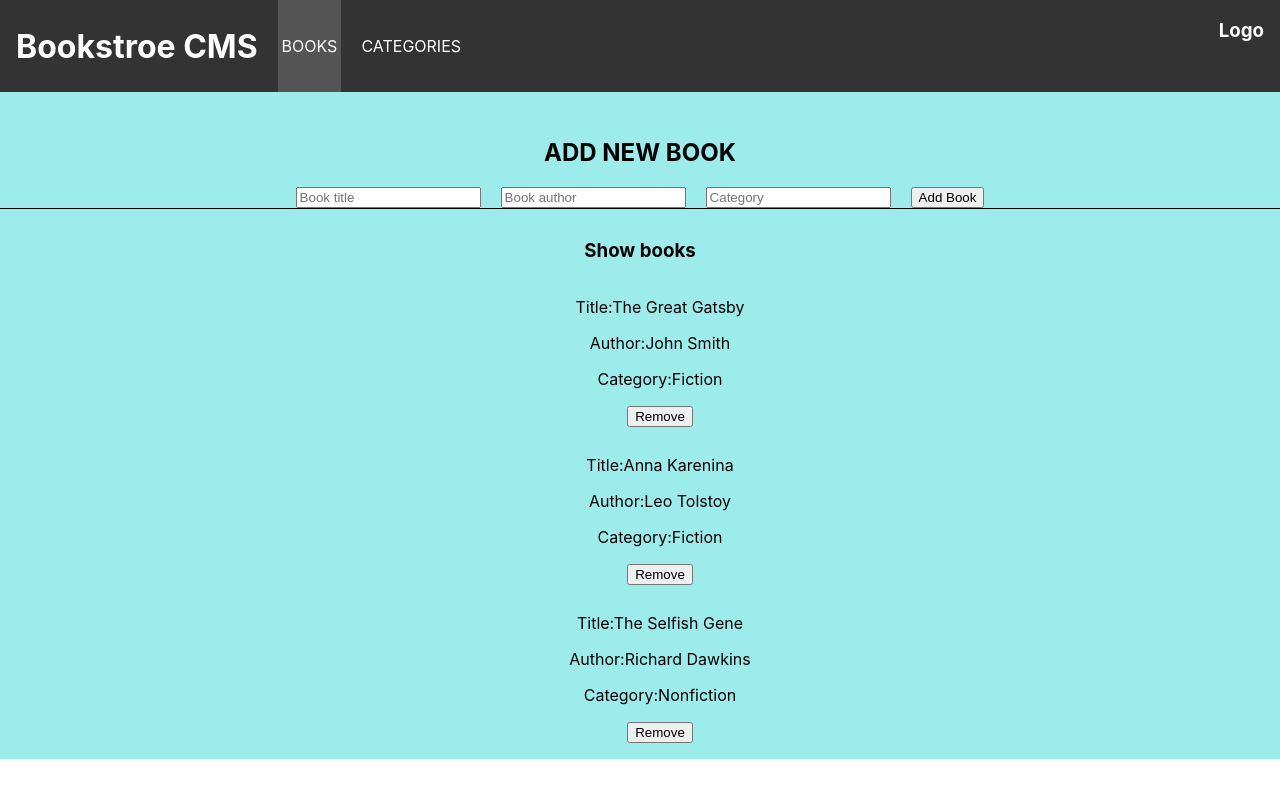
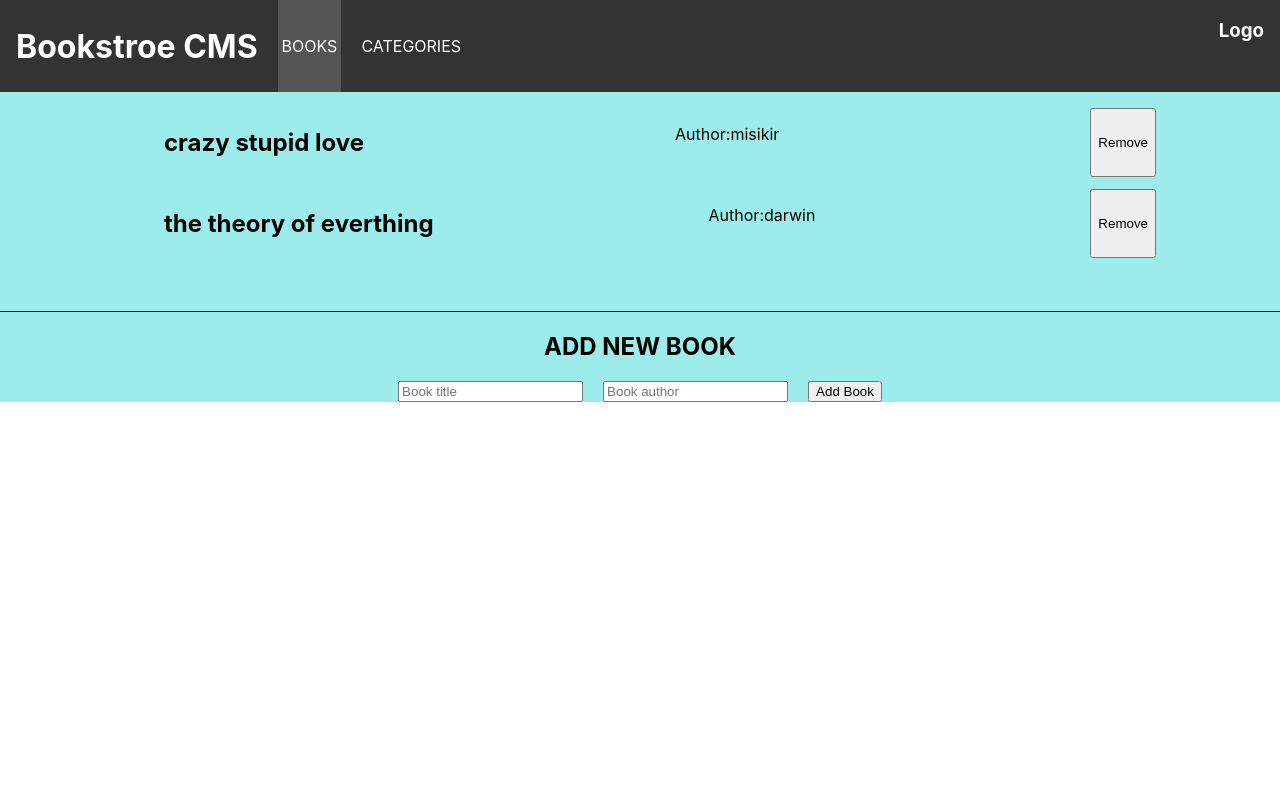
Before and after one commit to misikir21/bookstore, a React (Create React App) app: page / in a window 1280 px wide. Built offline with nearby package versions, Linux system fonts and the light colour scheme.

Commit message:
solve all issues

```diff
--- a/src/App.js
+++ b/src/App.js
@@ -1,11 +1,7 @@
 import './App.css';
-
 import { Route, Routes } from 'react-router-dom';
-
 import Navbar from './components/navbar';
-
 import BookPage from './components/route/books';
-
 import CategoryPage from './components/route/categories';
 
 function App() {
--- a/src/components/css/bookStyle.css
+++ b/src/components/css/bookStyle.css
@@ -21,7 +21,7 @@
 }
 
 .book-form {
-  border-bottom: 1px solid black;
+  border-top: 1px solid black;
   margin-top: 2%;
 }
 
--- a/src/components/route/addBook.jsx
+++ b/src/components/route/addBook.jsx
@@ -1,28 +1,19 @@
 import React, { useState } from 'react';
-import { useSelector, useDispatch } from 'react-redux';
-import { addBook } from '../../redux/books/booksSlice';
+import PropTypes from 'prop-types';
 import '../css/bookStyle.css';
 
-const BookForm = () => {
-  const books = useSelector((state) => state.books.booksItem);
-  const dispatch = useDispatch();
+const BookForm = ({ addBook }) => {
   const [title, setTitle] = useState('');
   const [author, setAuthor] = useState('');
-  const [category, setCategory] = useState('');
-
   const handleSubmit = (e) => {
     e.preventDefault();
     if (title && author) {
-      const newBook = {
-        item_id: `item${books.length + 1}`,
+      addBook({
         title,
         author,
-        category,
-      };
-      dispatch(addBook(newBook));
+      });
       setTitle('');
       setAuthor('');
-      setCategory('');
     }
   };
   return (
@@ -31,12 +22,6 @@ const BookForm = () => {
       <form onSubmit={handleSubmit}>
         <input type="text" className="book-title" placeholder="Book title" value={title} onChange={(e) => setTitle(e.target.value)} />
         <input type="text" placeholder="Book author" className="book-author" value={author} onChange={(e) => setAuthor(e.target.value)} />
-        <input
-          type="text"
-          placeholder="Category"
-          value={category}
-          onChange={(e) => setCategory(e.target.value)}
-        />
         <button type="submit">Add Book</button>
       </form>
     </div>
@@ -44,4 +29,8 @@ const BookForm = () => {
   );
 };
 
+BookForm.propTypes = {
+  addBook: PropTypes.func.isRequired,
+};
+
 export default BookForm;
--- a/src/components/route/booklist.jsx
+++ b/src/components/route/booklist.jsx
@@ -1,35 +1,17 @@
 import React from 'react';
-import { useSelector, useDispatch } from 'react-redux';
-import { removeBook } from '../../redux/books/booksSlice';
 import '../css/bookStyle.css';
 
-const BookList = () => {
-  const books = useSelector((state) => state.books.booksItem);
-  const dispatch = useDispatch();
+const BookList = (prop) => {
+  const { book, deleteBook } = prop;
   return (
-    <div>
-      <h3>Show books</h3>
-      <ul>
-        {books.map((book) => (
-          <li key={book.item_id}>
-            <p>
-              Title:
-              {book.title}
-            </p>
-            <p>
-              Author:
-              {book.author}
-            </p>
-            <p>
-              Category:
-              {book.category}
-            </p>
-            <button type="button" onClick={() => dispatch(removeBook({ item_id: book.item_id }))}>Remove</button>
-          </li>
-        ))}
-      </ul>
-    </div>
-
+    <li key={book.id} className="book-list">
+      <h2>{book.title}</h2>
+      <p>
+        Author:
+        {book.author}
+      </p>
+      <button type="button" onClick={() => deleteBook(book.id)}>Remove</button>
+    </li>
   );
 };
 export default BookList;
--- a/src/components/route/books.jsx
+++ b/src/components/route/books.jsx
@@ -1,12 +1,36 @@
-import React from 'react';
+import React, { useState } from 'react';
+import { v4 as uuidv4 } from 'uuid';
 import BookList from './booklist';
 import BookForm from './addBook';
 import '../css/bookStyle.css';
 
-const BookPage = () => (
-  <div className="container">
-    <BookForm />
-    <BookList />
-  </div>
-);
+const BookPage = () => {
+  const [bookInfo, setBookInfo] = useState([{
+    id: uuidv4(), title: 'crazy stupid love', author: 'misikir',
+  },
+  {
+    id: uuidv4(), title: 'the theory of everthing', author: 'darwin',
+  },
+  ]);
+
+  const addBook = ({ title, author }) => {
+    const newBook = {
+      id: uuidv4(), title, author,
+    };
+    setBookInfo([...bookInfo, newBook]);
+  };
+
+  const deleteBook = (id) => {
+    setBookInfo(bookInfo.filter((book) => book.id !== id));
+  };
+
+  return (
+    <div className="container">
+      <ul>
+        {bookInfo.map((book) => <BookList book={book} key={book.id} deleteBook={deleteBook} />)}
+      </ul>
+      <BookForm addBook={addBook} />
+    </div>
+  );
+};
 export default BookPage;
--- a/src/index.js
+++ b/src/index.js
@@ -1,14 +1,13 @@
 import React from 'react';
-// import ReactDOM from 'react-dom/client';
-import { createRoot } from 'react-dom/client';
+import ReactDOM from 'react-dom/client';
 import { BrowserRouter } from 'react-router-dom';
 import './index.css';
 import { Provider } from 'react-redux';
+import App from './App';
 import store from './redux/store';
-import App from './App';
-// import reportWebVitals from './reportWebVitals';
-const rootElement = document.getElementById('root');
-const root = createRoot(rootElement);
+import reportWebVitals from './reportWebVitals';
+
+const root = ReactDOM.createRoot(document.getElementById('root'));
 root.render(
   <React.StrictMode>
     <Provider store={store}>
@@ -17,10 +16,9 @@ root.render(
       </BrowserRouter>
     </Provider>
   </React.StrictMode>,
-  document.getElementById('root'),
 );
 
 // If you want to start measuring performance in your app, pass a function
 // to log results (for example: reportWebVitals(console.log))
 // or send to an analytics endpoint. Learn more: https://bit.ly/CRA-vitals
-// reportWebVitals();
+reportWebVitals();
--- a/src/redux/books/bookItem.js
+++ /dev/null
@@ -1,21 +0,0 @@
-const bookItems = [
-  {
-    item_id: 'item1',
-    title: 'The Great Gatsby',
-    author: 'John Smith',
-    category: 'Fiction',
-  },
-  {
-    item_id: 'item2',
-    title: 'Anna Karenina',
-    author: 'Leo Tolstoy',
-    category: 'Fiction',
-  },
-  {
-    item_id: 'item3',
-    title: 'The Selfish Gene',
-    author: 'Richard Dawkins',
-    category: 'Nonfiction',
-  },
-];
-export default bookItems;
--- a/src/redux/books/booksSlice.js
+++ b/src/redux/books/booksSlice.js
@@ -1,8 +1,7 @@
 import { createSlice } from '@reduxjs/toolkit';
-import bookItems from './bookItem';
 
 const initialState = {
-  booksItem: bookItems,
+  booksItem: [],
 };
 
 const bookSlice = createSlice({
@@ -12,9 +11,8 @@ const bookSlice = createSlice({
     addBook: (state, action) => {
       state.booksItem.push(action.payload);
     },
-    removeBook: (state, action) => {
-      const itemIdToRemove = action.payload.item_id;
-      state.booksItem = state.booksItem.filter((book) => book.item_id !== itemIdToRemove);
+    removeBook: (state, { payload }) => {
+      state.booksItem = state.booksItem.filter((book) => book.id !== payload.id);
     },
   },
 });
```
Also changed, not shown: .eslintrc.json, 2 other files (tests, documents, lock files or other folders).
